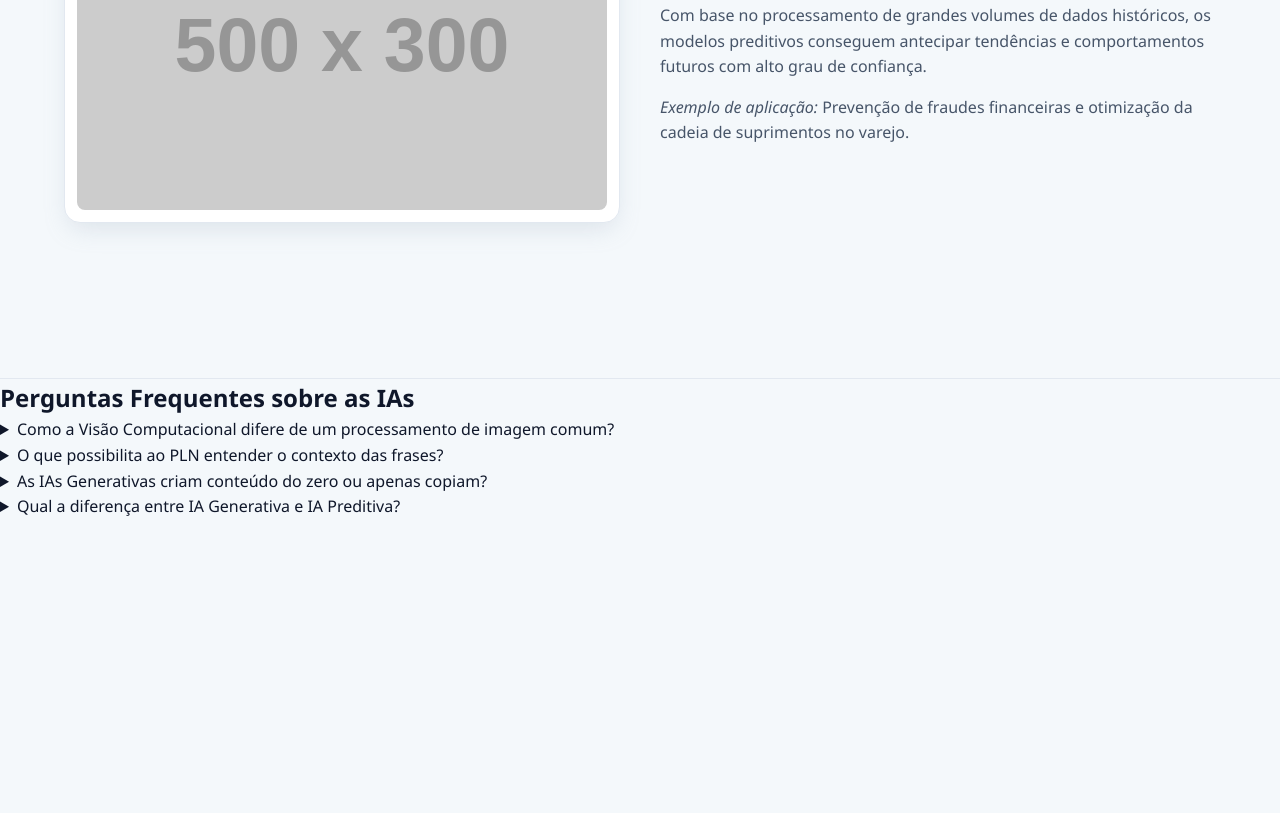
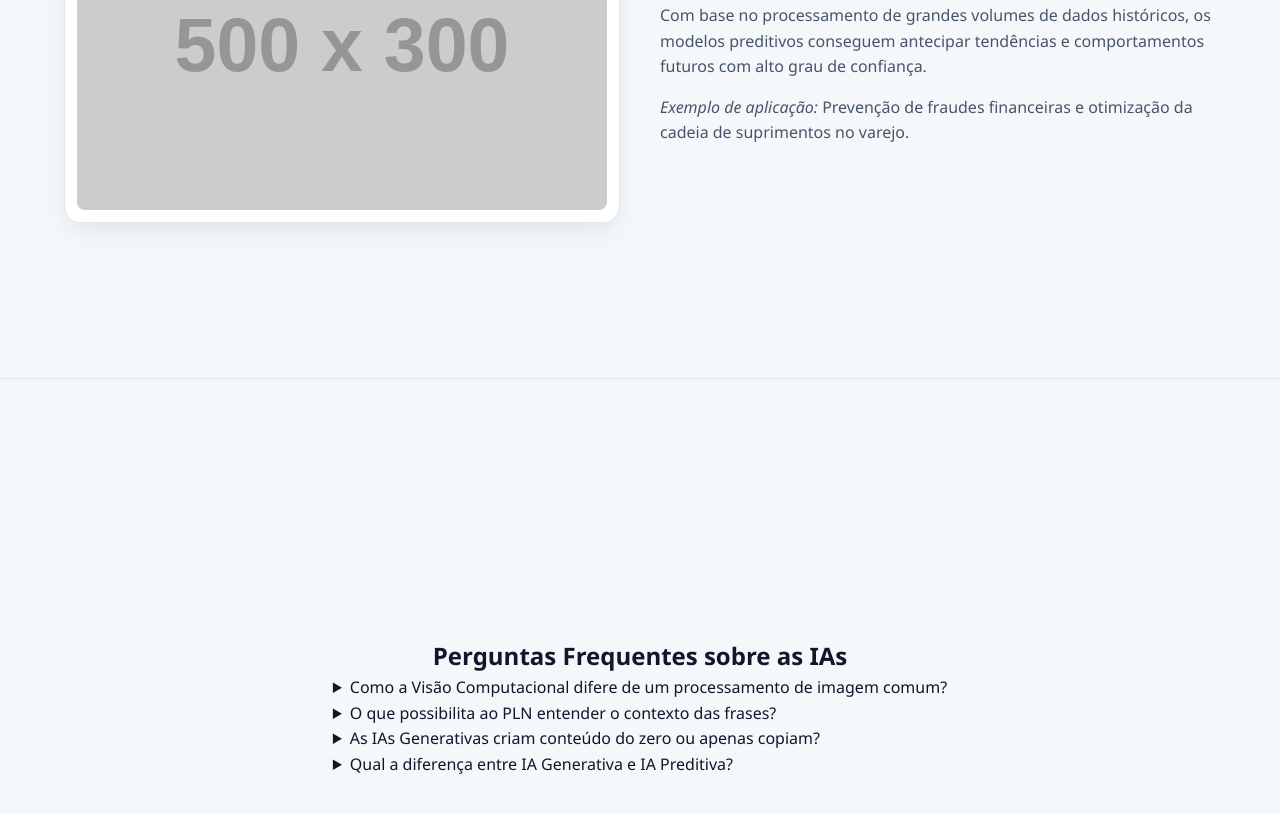
Before and after one commit to gustav0godoi/display, a website: page hub-ia/index-02.html in a window 1280 px wide. Shown: the part 2325-3138 px from the top of the page. Before the commit the page ends 2909 px from the top, so only its background shows below. Drawn offline with Linux system fonts and the light colour scheme; placeholder pictures from the web are drawn by us.

Commit message:
ADD: estilização do FAQ

```diff
--- a/hub-ia/css/style.css
+++ b/hub-ia/css/style.css
@@ -129,3 +129,14 @@
     border-radius: var(--radius-sm);
     object-fit: cover;
 }
+
+.faq {
+    height: var(--section-height);
+    min-height: 500px;
+    display: flex;
+    flex-direction: column;
+    justify-content: center;
+    align-items: center;
+    padding: 0 5%;
+    scroll-margin-top: var(--header-height);
+}
```
